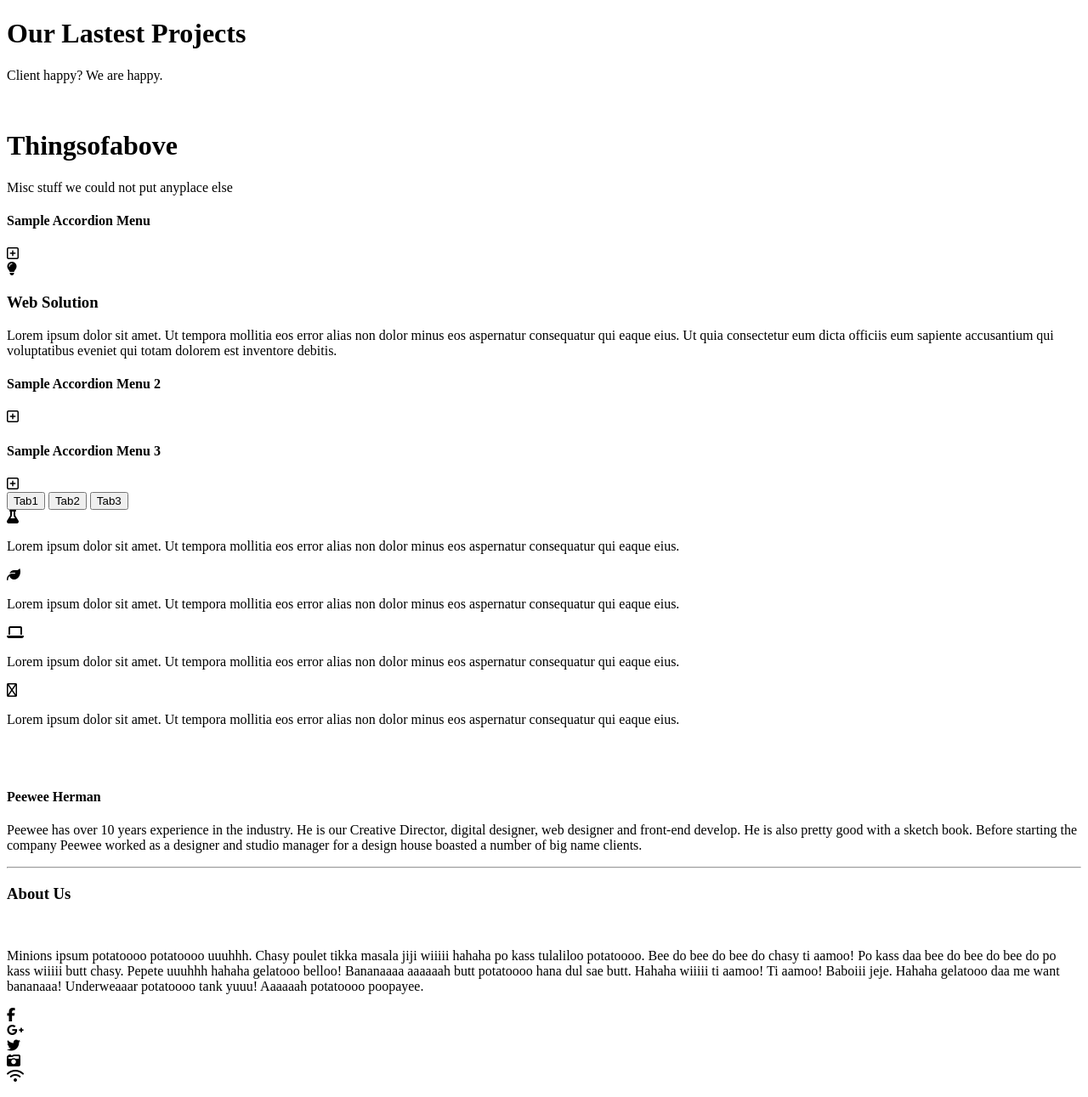
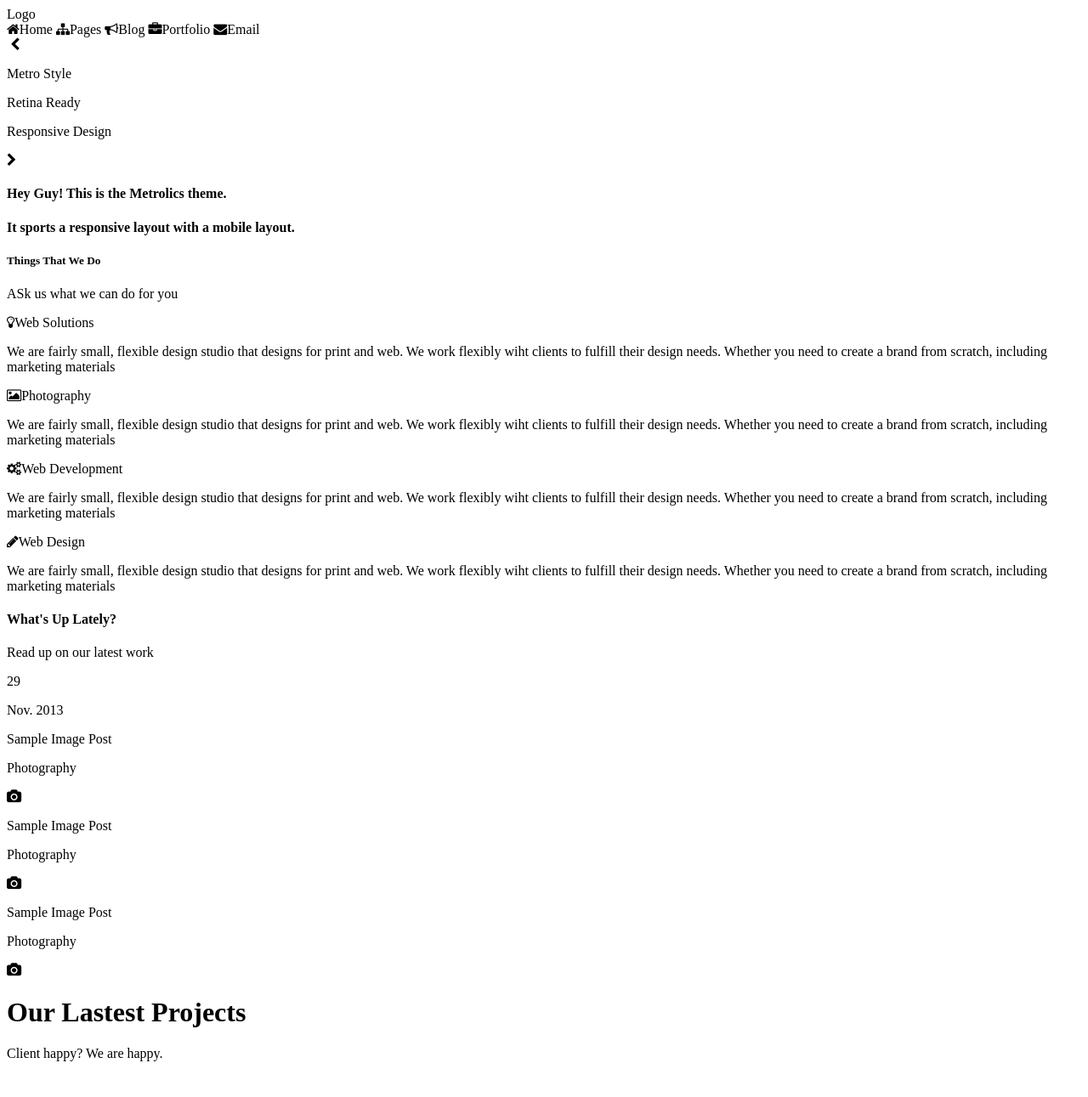
Before and after one commit to 938437/project1-responsive-layout, a website: page index.html in a window 1280 px wide. Shown: the top 1291 px of the page at 85% size. Drawn offline with Linux system fonts and the light colour scheme.

Commit message:
add top-part layout codes in index.html file and add .gitignore file

```diff
--- a/index.html
+++ b/index.html
@@ -4,24 +4,109 @@
     <meta charset="UTF-8">
     <meta http-equiv="X-UA-Compatible" content="IE=edge">
     <meta name="viewport" content="width=device-width, initial-scale=1.0">
-    <script src="https://kit.fontawesome.com/b49f2d590b.js" crossorigin="anonymous"></script>
+    <link rel="stylesheet" href="https://cdnjs.cloudflare.com/ajax/libs/font-awesome/4.7.0/css/font-awesome.min.css">
     <link rel="stylesheet" href="">
-    <title>Index</title>
+    <title>Responsive Mobile, Tablet and Website Layout</title>
 </head>
 <body class="page page--home">
 
     <!-- Andrea's Codes -->
     <header class="page_header">
-        <div class="page_header_logo"></div>
-        <div class="">
-            <div></div>
-            <div></div>
-            <div></div>
-            <div></div>
-            <div></div>
+        <nav class="navigation--bar">
+            <div class="page--logo">Logo</div>
+            <div class="navbar--icons">
+                <a class="home--icon fa fa-home">Home</a>
+                <a class="pages--icon fa fa-sitemap">Pages</a>
+                <a class="blog--icon fa fa-bullhorn">Blog</a>
+                <a class="portfolio--icon fa fa-briefcase">Portfolio</a>
+                <a class="email--icon fa fa-envelope">Email</a>
+            </div>
+        </nav>
+    </header>
+    <div class="carousel--images">
+        <img src="display-img" alt="">
+        <i class="previous--image--arrow fa fa-chevron-left"></i>
+        <div class="slides-images-info">
+            <p class="images-text">Metro Style</p>
+            <p class="images-text">Retina Ready</p>
+            <p class="images-text">Responsive Design</p>
         </div>
-    </header>
-
+        <i class="next--image--arrow fa fa-chevron-right"></i>
+    </div>
+    <h4>Hey Guy! This is the <span>Metrolics</span> theme.</h4>
+    <h4>It sports a responsive layout with a mobile layout.</h4>
+    <div>
+        <h5>Things That We Do</h5>
+        <p>ASk us what we can do for you</p>
+        <div>
+            <div>
+                <i class="web--solution--icon fa fa-lightbulb-o">Web Solutions</i>
+                <p>
+                    We are fairly small, flexible design studio that designs for print and web.
+                    We work flexibly wiht clients to fulfill their design needs. Whether you need
+                    to create a brand from scratch, including marketing materials
+                </p>
+            </div>
+            <div>
+                <i class="photography--icon fa fa-image">Photography</i>
+                <p>
+                    We are fairly small, flexible design studio that designs for print and web.
+                    We work flexibly wiht clients to fulfill their design needs. Whether you need
+                    to create a brand from scratch, including marketing materials
+                </p>
+            </div>
+            <div>
+                <i class="web--developement--icon fa fa-cogs">Web Development</i>
+                <p>
+                    We are fairly small, flexible design studio that designs for print and web.
+                    We work flexibly wiht clients to fulfill their design needs. Whether you need
+                    to create a brand from scratch, including marketing materials
+                </p>
+            </div>
+            <div>
+                <i class="web--design--icon fa fa-pencil">Web Design</i>
+                <p>
+                    We are fairly small, flexible design studio that designs for print and web.
+                    We work flexibly wiht clients to fulfill their design needs. Whether you need
+                    to create a brand from scratch, including marketing materials
+                </p>
+            </div>
+        </div>
+    </div>
+    <div>
+        <h4>What's Up Lately?</h4>
+        <p>Read up on our latest work</p>
+        <div>
+            <div class="">
+                <p class="release--img--date">29</p>
+                <p class="release--image--month-year">Nov. 2013</p>
+                <div class="image--footer">
+                    <div class="image--footer--description">
+                        <div class="image--title--footer">
+                            <p class="img--name">Sample Image Post</p>
+                            <p class="img--type">Photography</p>
+                        </div>
+                        <i class="camera--icon fa fa-camera"></i>
+                    </div>
+                    <div class="image--footer--description">
+                        <div class="image--title--footer">
+                            <p class="img--name">Sample Image Post</p>
+                            <p class="img--type">Photography</p>
+                        </div>
+                        <i class="camera--icon fa fa-camera"></i>
+                    </div>
+                    <div class="image--footer--description">
+                        <div class="image--title--footer">
+                            <p class="img--name">Sample Image Post</p>
+                            <p class="img--type">Photography</p>
+                        </div>
+                        <i class="camera--icon fa fa-camera"></i>
+                    </div>
+                </div>
+            </div>
+            <div class="line"></div>
+        </div>
+    </div>
 
 
 
@@ -56,7 +141,7 @@
                     </div>
                     <div class="menu-open">
                         <div class="menu-open-icon">
-                            <i class="fa-solid fa-lightbulb"></i>
+                            <i class="fa-solid fa fa-lightbulb-o"></i>
                         </div>
                         <div class="web-solution">
                             <h3>Web Solution</h3>
@@ -80,25 +165,25 @@
                 <div class="tab-open">
                     <div class="tab-open-content">
                         <div class="tab-open-icon">
-                            <i class="fa-solid fa-flask"></i>
+                            <i class="fa-solid fa fa-flask"></i>
                         </div>
                         <p>Lorem ipsum dolor sit amet. Ut tempora mollitia eos error alias non dolor minus eos aspernatur consequatur qui eaque eius.</p>
                     </div>
                     <div class="tab-open-content">
                         <div class="tab-open-icon">
-                            <i class="fa-solid fa-leaf"></i>
+                            <i class="fa-solid fa fa-leaf"></i>
                         </div>
                         <p>Lorem ipsum dolor sit amet. Ut tempora mollitia eos error alias non dolor minus eos aspernatur consequatur qui eaque eius.</p>
                     </div>
                     <div class="tab-open-content">
                         <div class="tab-open-icon">
-                            <i class="fa-solid fa-laptop"></i>
+                            <i class="fa-solid fa fa-laptop"></i>
                         </div>
                         <p>Lorem ipsum dolor sit amet. Ut tempora mollitia eos error alias non dolor minus eos aspernatur consequatur qui eaque eius.</p>
                     </div>
                     <div class="tab-open-content">
                         <div class="tab-open-icon">
-                            <i class="fa-regular fa-people-group"></i>
+                            <i class="fa-regular fa fa-group"></i>
                         </div>
                         <p>Lorem ipsum dolor sit amet. Ut tempora mollitia eos error alias non dolor minus eos aspernatur consequatur qui eaque eius.</p>
                     </div>
@@ -129,19 +214,19 @@
                 <P>Minions ipsum potatoooo potatoooo uuuhhh. Chasy poulet tikka masala jiji wiiiii hahaha po kass tulaliloo potatoooo. Bee do bee do bee do chasy ti aamoo! Po kass daa bee do bee do bee do po kass wiiiii butt chasy. Pepete uuuhhh hahaha gelatooo belloo! Bananaaaa aaaaaah butt potatoooo hana dul sae butt. Hahaha wiiiii ti aamoo! Ti aamoo! Baboiii jeje. Hahaha gelatooo daa me want bananaaa! Underweaaar potatoooo tank yuuu! Aaaaaah potatoooo poopayee. </P>
                 <div class="about-us-icons">
                     <div class="icon">
-                        <i class="fa-brands fa-facebook-f"></i>
+                        <i class="fa-brands fa fa-facebook"></i>
                     </div>
                     <div class="icon">
-                        <i class="fa-brands fa-google-plus-g"></i>
+                        <i class="fa-brands fa fa-google-plus"></i>
                     </div>
                     <div class="icon">
-                        <i class="fa-brands fa-twitter"></i>
+                        <i class="fa-brands fa fa-twitter"></i>
                     </div>
                     <div class="icon">
-                        <i class="fa-solid fa-camera-retro"></i>
+                        <i class="fa-solid fa fa-instagram"></i>
                     </div>
                     <div class="icon">
-                        <i class="fa-solid fa-wifi"></i>
+                        <i class="fa-solid fa fa-rss"></i>
                     </div>
                 </div>
             </div>
@@ -163,7 +248,7 @@
                 <div class="recent-tweets-box">
                     <div class="recent-tweets-icon">
                         <div class="icon">
-                            <i class="fa-brands fa-twitter"></i>
+                            <i class="fa-brands fa fa-twitter"></i>
                         </div>
                     </div>
                     <div class="recent-tweets-content">
@@ -173,7 +258,7 @@
                 <div class="recent-tweets-box">
                     <div class="recent-tweets-icon">
                         <div class="icon">
-                            <i class="fa-brands fa-twitter"></i>
+                            <i class="fa-brands fa fa-twitter"></i>
                         </div>
                     </div>
                     <div class="recent-tweets-content">
@@ -190,7 +275,7 @@
                         <h4>Enter your Email...</h4>
                     </div>
                     <div class="newsletter-icon">
-                        <i class="fa-solid fa-paper-plane"></i>
+                        <i class="fa-solid fa fa-paper-plane"></i>
                     </div>
                 </div>
             </div>
```
Also changed, not shown: 1 other file.
